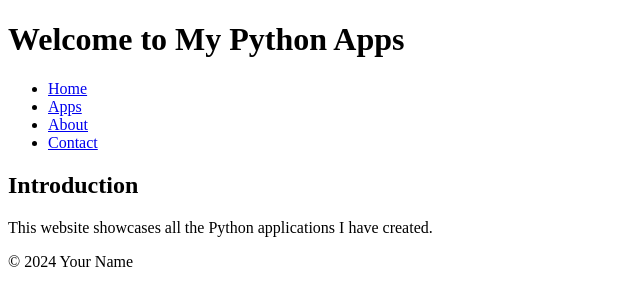
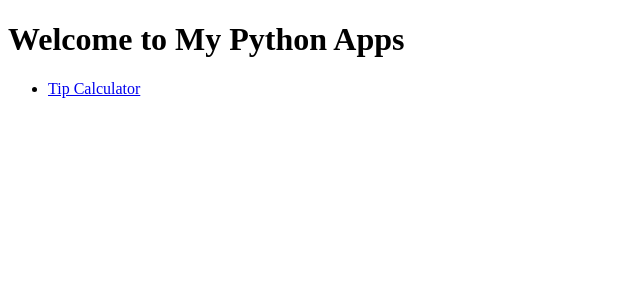
Before and after one commit to martmats/my-website, a plain HTML site: page index.html in a window 1280 px wide. Shown: the whole page, without its empty margins (0-640 px from the left). Drawn offline with Linux system fonts and the light colour scheme.

Commit message:
Update index.html

```diff
--- a/index.html
+++ b/index.html
@@ -4,26 +4,13 @@
     <meta charset="UTF-8">
     <meta name="viewport" content="width=device-width, initial-scale=1.0">
     <title>My Python Apps</title>
-    <link rel="stylesheet" href="css/styles.css">
+    <link rel="stylesheet" href="style.css">
 </head>
 <body>
-    <header>
-        <h1>Welcome to My Python Apps</h1>
-        <nav>
-            <ul>
-                <li><a href="index.html">Home</a></li>
-                <li><a href="apps.html">Apps</a></li>
-                <li><a href="about.html">About</a></li>
-                <li><a href="contact.html">Contact</a></li>
-            </ul>
-        </nav>
-    </header>
-    <main>
-        <h2>Introduction</h2>
-        <p>This website showcases all the Python applications I have created.</p>
-    </main>
-    <footer>
-        <p>&copy; 2024 Your Name</p>
-    </footer>
+    <h1>Welcome to My Python Apps</h1>
+    <ul>
+        <li><a href="tip_calculator.html">Tip Calculator</a></li>
+        <!-- Add more apps here -->
+    </ul>
 </body>
 </html>
```
